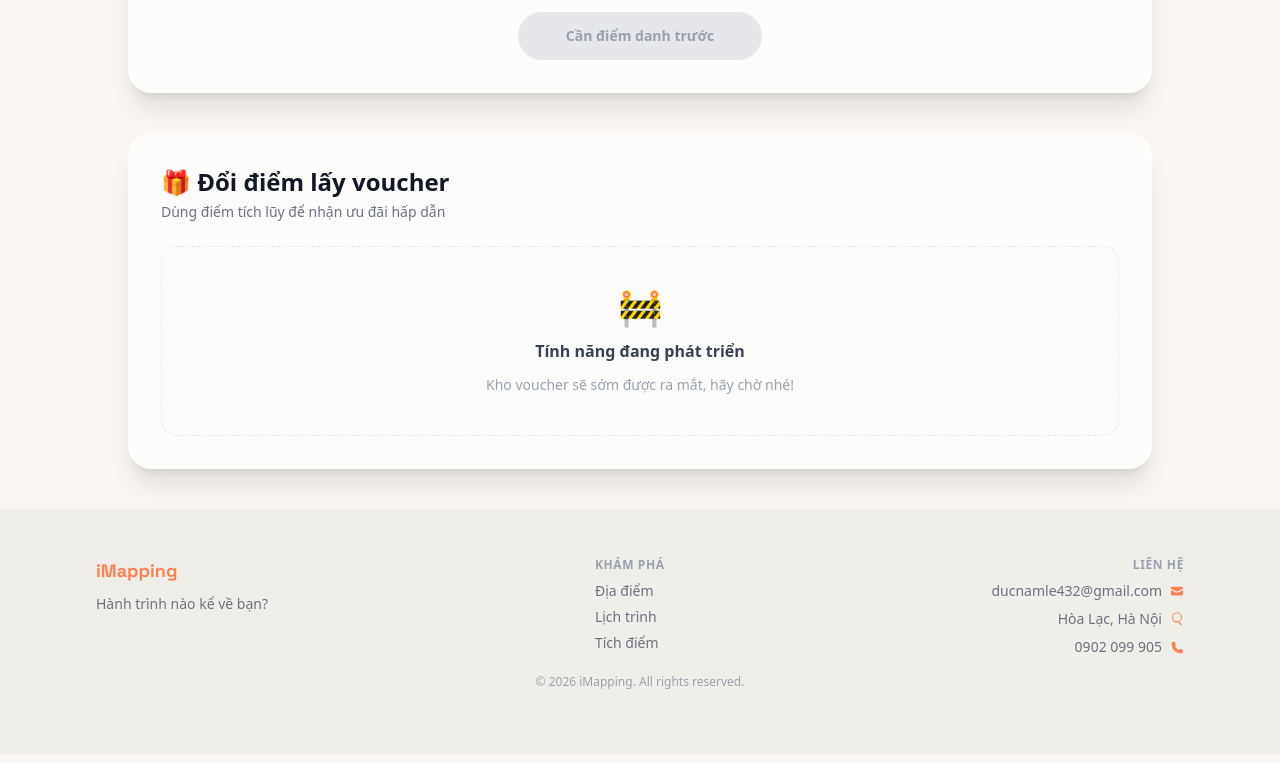
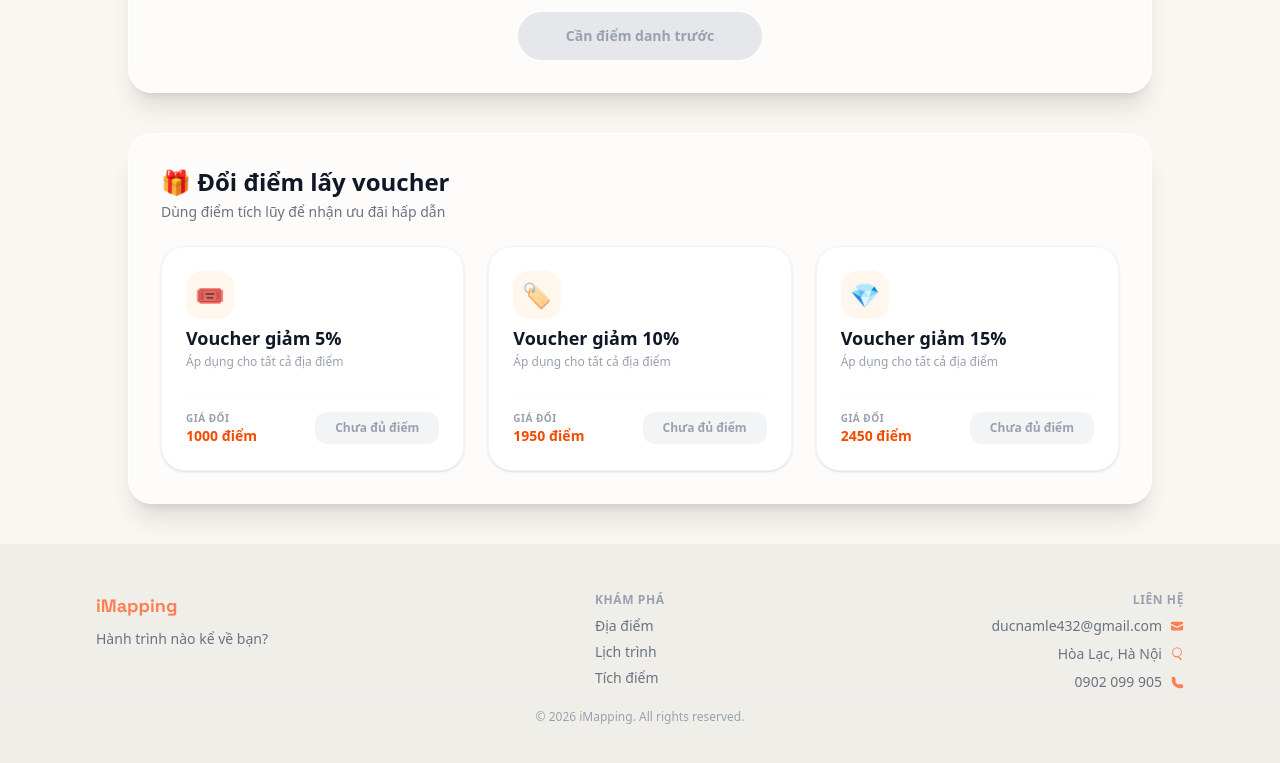
Before and after one commit to namlek19/imapping-web, a Next.js app: page /events in a window 1280 px wide. Shown: the part 1185-1948 px from the top of the page. Built offline with nearby package versions, Linux system fonts and the light colour scheme; no server answers; sample sign-in values are in the browser's storage.

Commit message:
voucher update

```diff
--- a/app/events/page.tsx
+++ b/app/events/page.tsx
@@ -16,9 +16,9 @@ const COINS_TO_IDX: Record<number, number> = { 5: 0, 50: 1, 10: 2, 100: 3, 20: 4
 
 // ── Vouchers — matches backend V5/V10/V15, costs 50/100/150 ─────────────────
 const VOUCHERS = [
-  { id: "v1", label: "Voucher giảm 5%",  description: "Áp dụng cho tất cả địa điểm", cost: 50,  icon: "🎟️", voucherType: "V5"  },
-  { id: "v2", label: "Voucher giảm 10%", description: "Áp dụng cho tất cả địa điểm", cost: 100, icon: "🏷️", voucherType: "V10" },
-  { id: "v3", label: "Voucher giảm 15%", description: "Áp dụng cho tất cả địa điểm", cost: 150, icon: "💎", voucherType: "V15" },
+  { id: "v1", label: "Voucher giảm 5%",  description: "Áp dụng cho tất cả địa điểm", cost: 1000, icon: "🎟️", voucherType: "V5"  },
+  { id: "v2", label: "Voucher giảm 10%", description: "Áp dụng cho tất cả địa điểm", cost: 1950, icon: "🏷️", voucherType: "V10" },
+  { id: "v3", label: "Voucher giảm 15%", description: "Áp dụng cho tất cả địa điểm", cost: 2450, icon: "💎", voucherType: "V15" },
 ];
 
 const SEG = PRIZES.length;
@@ -352,10 +352,47 @@ export default function EventsPage() {
             <p className="text-sm text-gray-500 mt-1">Dùng điểm tích lũy để nhận ưu đãi hấp dẫn</p>
           </div>
 
-          <div className="flex flex-col items-center justify-center gap-3 py-10 rounded-2xl border border-dashed border-gray-200 bg-gray-50/60 text-center">
-            <span className="text-4xl">🚧</span>
-            <p className="font-bold text-gray-700">Tính năng đang phát triển</p>
-            <p className="text-sm text-gray-400">Kho voucher sẽ sớm được ra mắt, hãy chờ nhé!</p>
+          <div className="grid grid-cols-1 md:grid-cols-3 gap-6">
+            {VOUCHERS.map((v) => {
+              const canAfford = points >= v.cost;
+              return (
+                <div
+                  key={v.id}
+                  className="bg-white rounded-3xl border border-slate-100 shadow-sm p-6 flex flex-col justify-between gap-6 hover:shadow-md transition-all duration-200"
+                >
+                  <div className="flex items-start justify-between gap-3">
+                    <div className="flex flex-col gap-2">
+                      <div className="w-12 h-12 rounded-2xl bg-orange-50 flex items-center justify-center text-2xl">
+                        {v.icon}
+                      </div>
+                      <div>
+                        <h3 className="font-black text-gray-900 text-lg leading-tight">{v.label}</h3>
+                        <p className="text-xs text-gray-400 mt-1">{v.description}</p>
+                      </div>
+                    </div>
+                  </div>
+
+                  <div className="flex items-center justify-between gap-3 pt-4 border-t border-gray-50 mt-auto">
+                    <div className="flex flex-col">
+                      <span className="text-[10px] font-bold text-gray-400 uppercase tracking-wider">Giá đổi</span>
+                      <span className="text-sm font-black text-orange-600">{v.cost} điểm</span>
+                    </div>
+
+                    <button
+                      onClick={() => handleRedeem(v.cost, v.label, v.voucherType)}
+                      disabled={!canAfford}
+                      className={`px-5 py-2 rounded-xl text-xs font-bold transition-all duration-200 ${
+                        canAfford
+                          ? "bg-[#008080] text-white hover:bg-teal-700 active:scale-95 shadow-sm shadow-teal-100"
+                          : "bg-gray-100 text-gray-400 cursor-not-allowed"
+                      }`}
+                    >
+                      {canAfford ? "Đổi ngay" : "Chưa đủ điểm"}
+                    </button>
+                  </div>
+                </div>
+              );
+            })}
           </div>
         </section>
 
```
